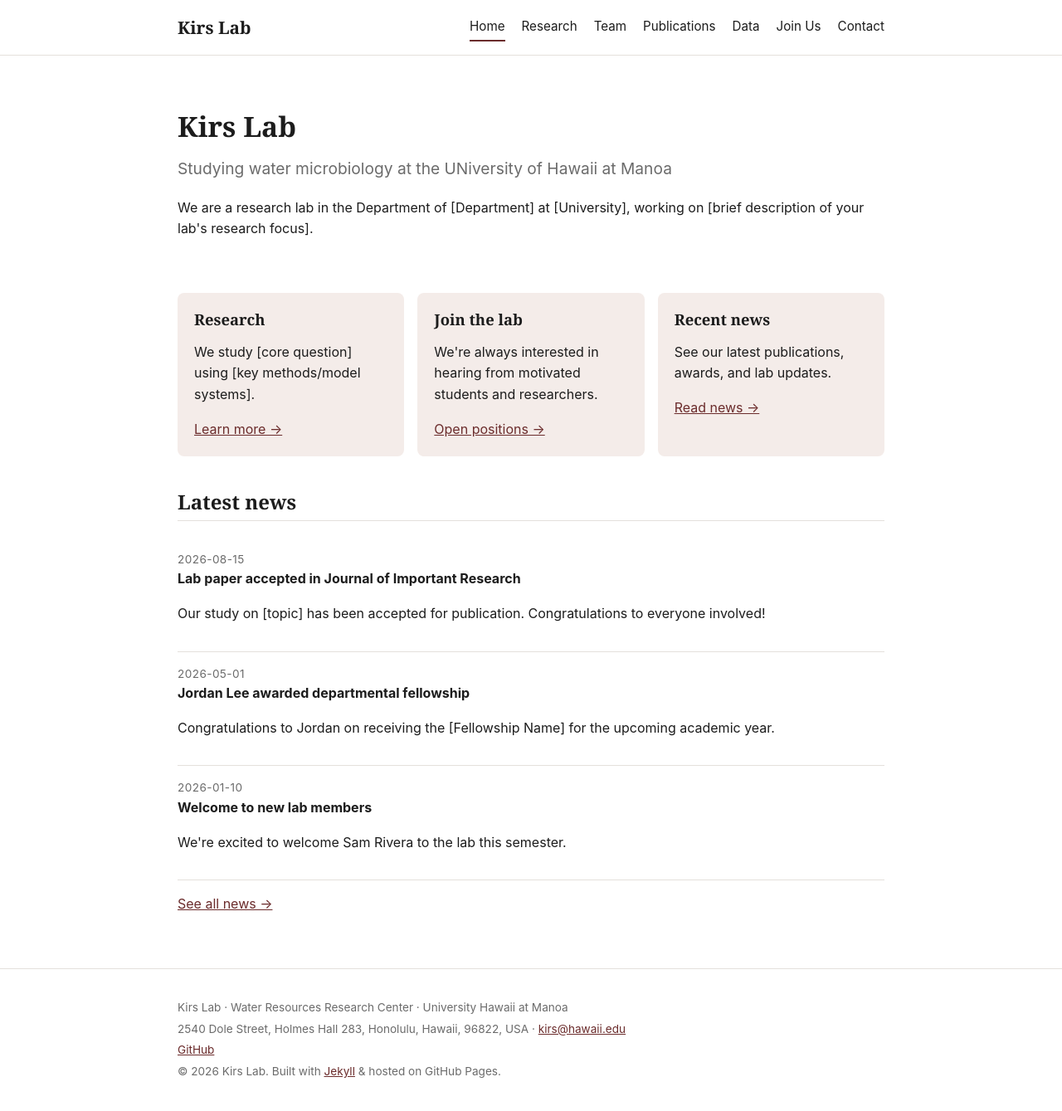
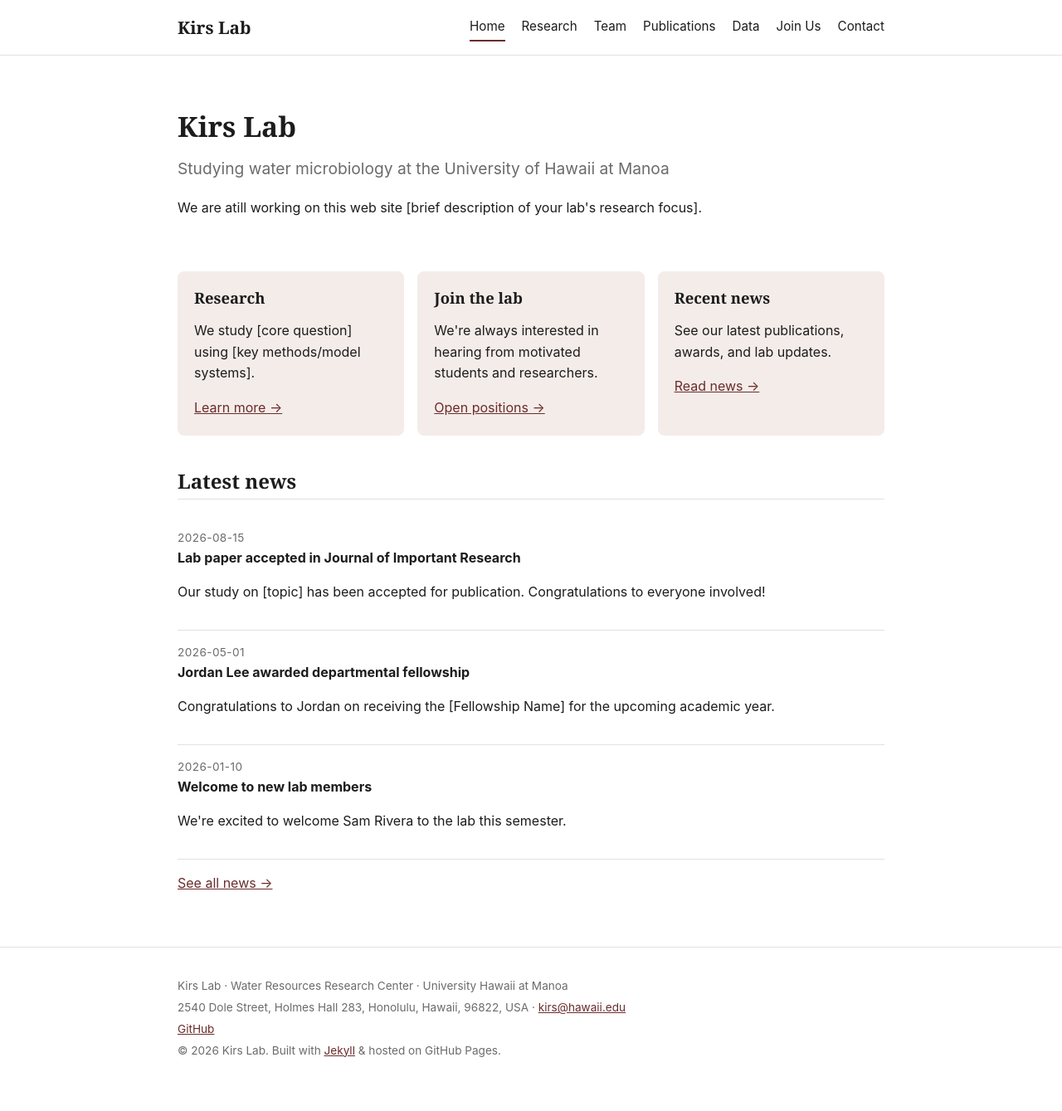
Before and after one commit to MarekKirs/marekkirs.github.io, a Jekyll site: the page built from index.md, in a window 1280 px wide. Shown: the whole page at 83% size. Built offline with Jekyll 4.4.1, drawn with Linux system fonts in a browser that asks for light colours; after the commit the page ends 1313 px from its top, so only the background shows below that.

Commit message:
Update _config.yml

```diff
--- a/_config.yml
+++ b/_config.yml
@@ -4,10 +4,9 @@
 # ------------------------------------------------------
 
 title: "Kirs Lab"
-tagline: "Studying water microbiology at the UNiversity of Hawaii at Manoa"
+tagline: "Studying water microbiology at the University of Hawaii at Manoa"
 description: >-
-  We are a research lab in the Department of [Department] at [University],
-  working on [brief description of your lab's research focus].
+  We are atill working on this web site [brief description of your lab's research focus].
 
 # Used in the footer and contact page
 university: "University Hawaii at Manoa"
```
